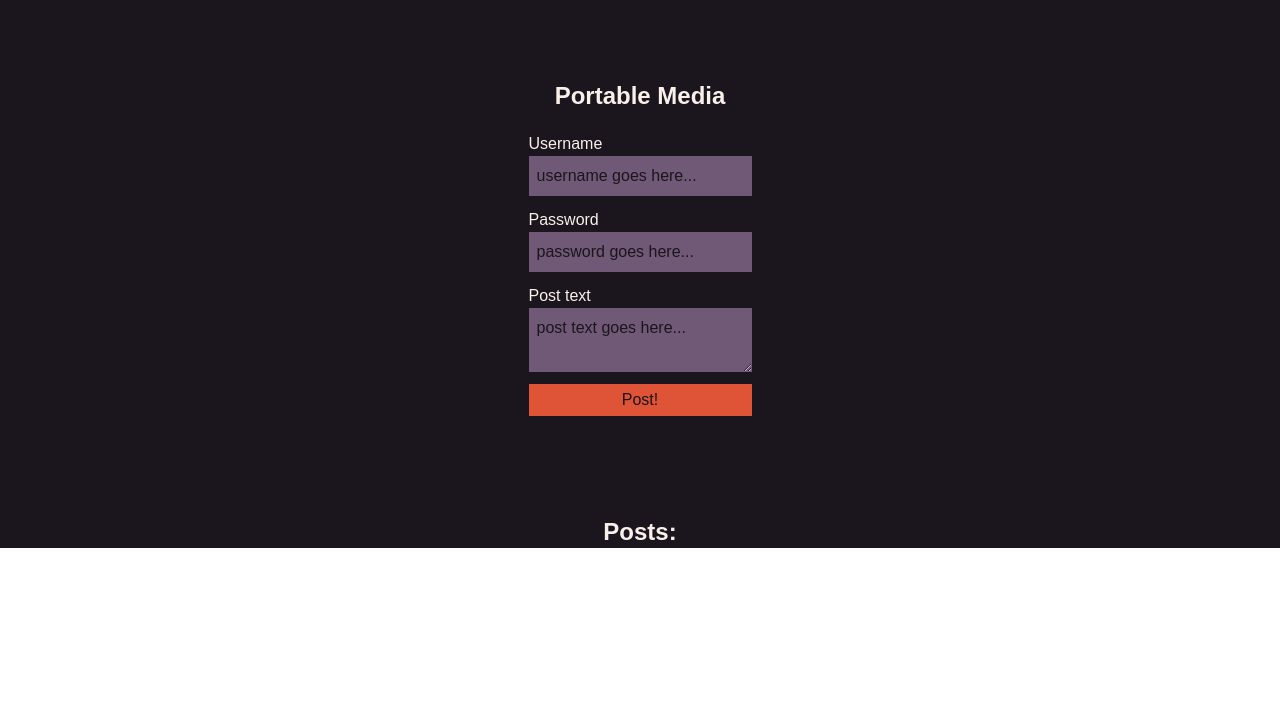
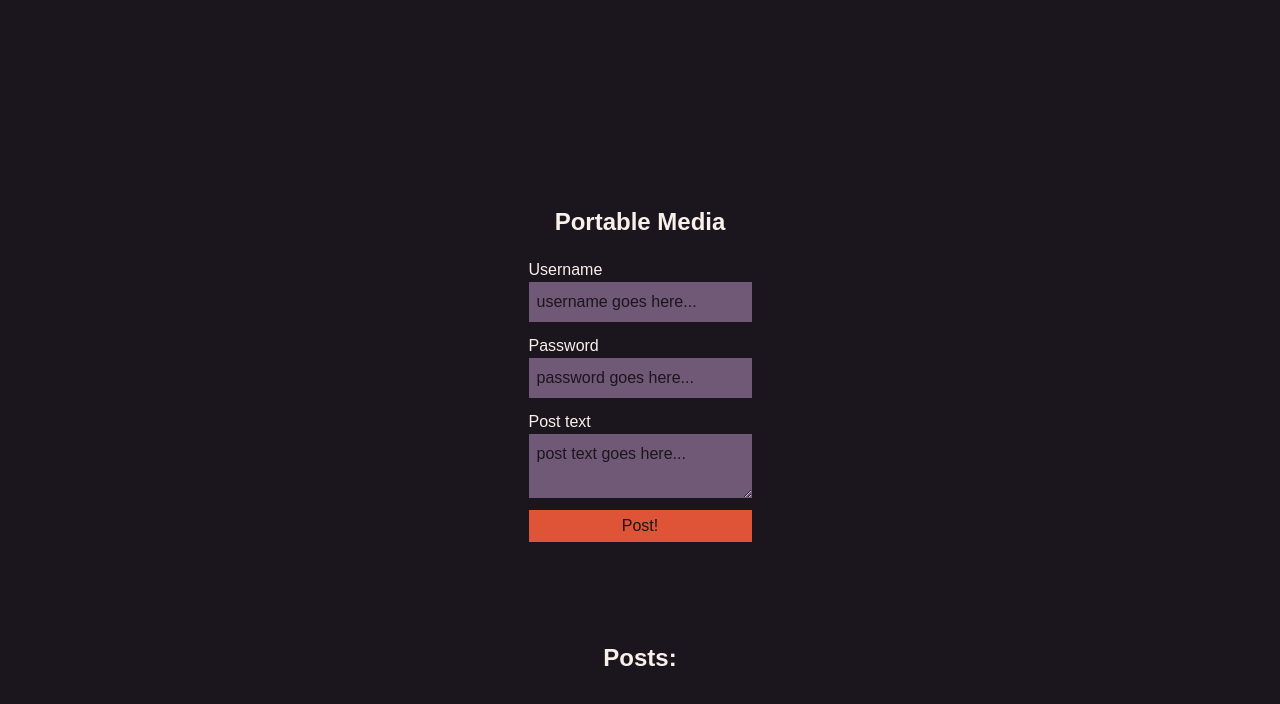
Before and after one commit to jovielarue/mrrp, a Next.js app in the folder frontend/: page / in a window 1280 px wide. Shown: the top 704 px of the page. Built offline with nearby package versions, Linux system fonts and the light colour scheme; no server answers.

Commit message:
Fix key error and screen height

```diff
--- a/frontend/app/components/post-lister.tsx
+++ b/frontend/app/components/post-lister.tsx
@@ -28,8 +28,8 @@ export default function PostLister() {
             username={post.username}
             time={post.time}
             text={post.text}
-            id={post.id}
-            key={post.id}
+            post_id={post.post_id}
+            key={post.post_id}
           />
         );
       })}
--- a/frontend/app/components/post.tsx
+++ b/frontend/app/components/post.tsx
@@ -2,7 +2,7 @@ export type PostType = {
   username: string;
   time: string;
   text: string;
-  id: string;
+  post_id: string;
 };
 
 export default function Post(props: PostType) {
--- a/frontend/app/page.tsx
+++ b/frontend/app/page.tsx
@@ -22,7 +22,7 @@ export default function Home() {
   return (
     <div
       className={
-        "flex flex-col items-center justify-center pt-20 gap-5 bg-background text-accent h-full w-screen"
+        "flex flex-col items-center justify-center pt-20 gap-5 bg-background text-accent min-h-screen w-screen"
       }
     >
       <h1 className={"text-2xl font-bold"}>Portable Media</h1>
```
